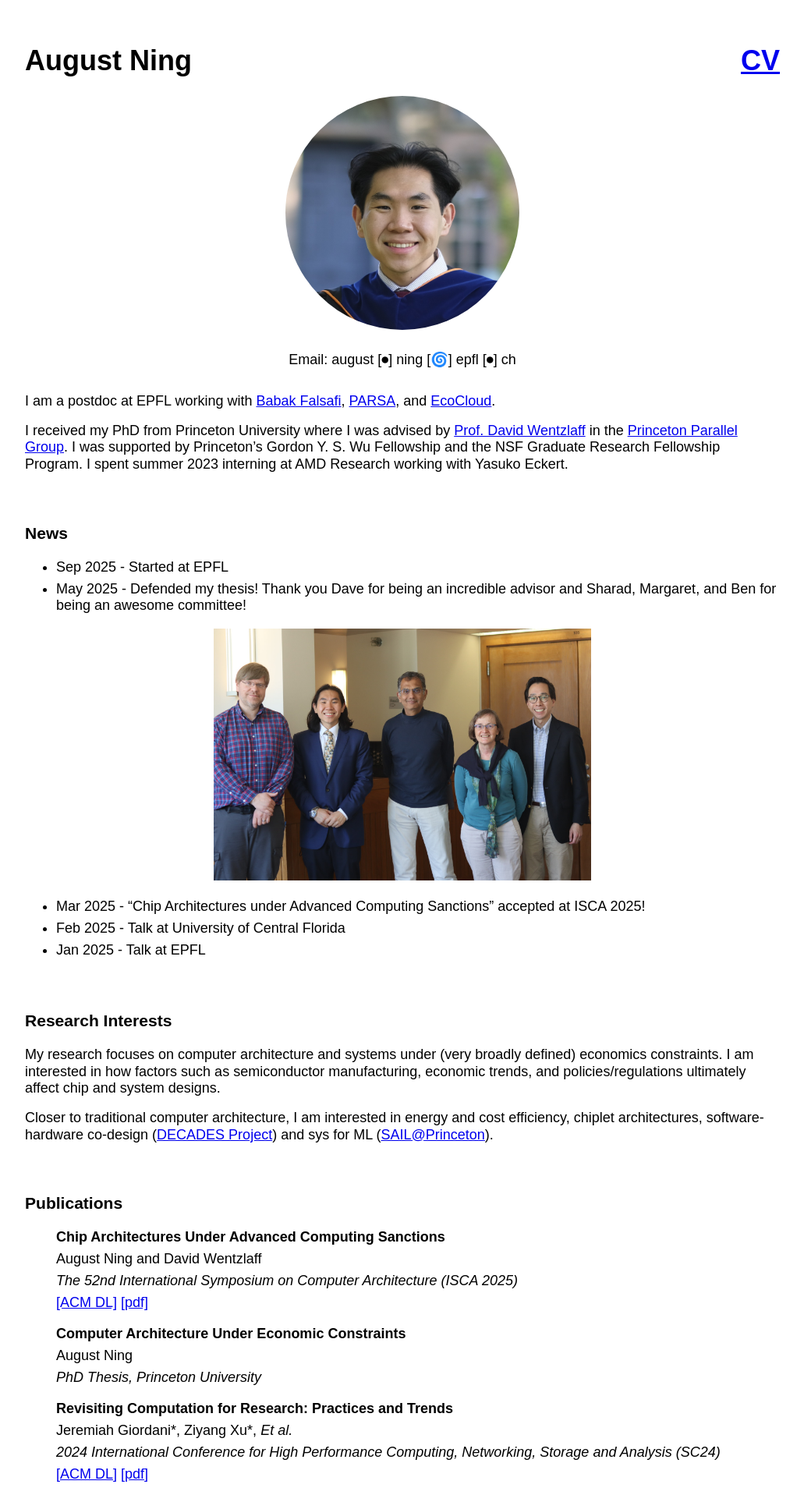
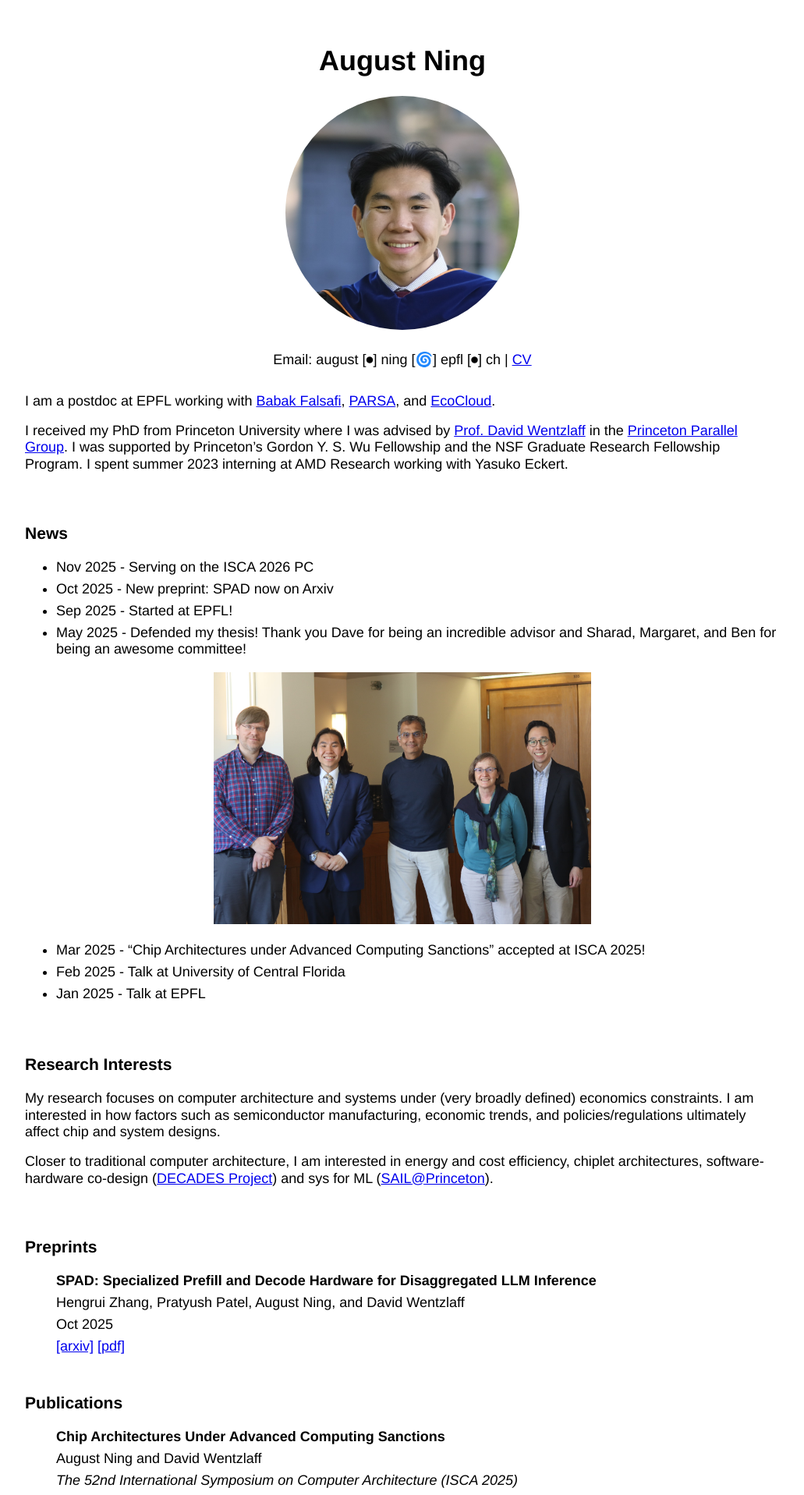
Before and after one commit to AugustNing/augustning.github.io, a Jekyll site: the page built from index.md, in a window 1280 px wide. Shown: the top 1917 px of the page at 78% size, without its empty margins (124-1155 px from the left). Built offline with Jekyll 4.4.1, drawn with Linux system fonts in a browser that asks for light colours; some of the changed text lies outside the part shown.

Commit message:
reformatted home page, added SPAD

```diff
--- a/_layouts/home.html
+++ b/_layouts/home.html
@@ -2,10 +2,17 @@
 layout: default
 ---
 
-<header>
+<!-- <header>
   <h1><div class="hfill">
   <div>{{ site.title }}</div>
   <div><a href="{{ site.cv_filepath }}">CV</a></div></div></h1>
+  {%-if site.theme_config.show_description-%}
+    <p>{{ site.description }}</p>
+  {%-endif-%}
+</header> -->
+
+<header>
+  <h1 align="center"><div>{{ site.title }}</div></h1>
   {%-if site.theme_config.show_description-%}
     <p>{{ site.description }}</p>
   {%-endif-%}
--- a/_sass/no-style-please.scss
+++ b/_sass/no-style-please.scss
@@ -25,7 +25,7 @@
 
 body {
   color: black;
-  font-family: sans-serif;
+  font-family: Helvetica, sans-serif;
   font-size: 18px;
   line-height: 1.2;
   margin: 0;
--- a/index.md
+++ b/index.md
@@ -25,7 +25,9 @@
 
 ### **News**
 
-* Sep 2025 - Started at EPFL
+* Nov 2025 - Serving on the ISCA 2026 PC
+* Oct 2025 - New preprint: SPAD now on Arxiv
+* Sep 2025 - Started at EPFL!
 * May 2025 - Defended my thesis! Thank you Dave for being an incredible advisor and Sharad, Margaret, and Ben for being an awesome committee!
 
 <div style="text-align: center;">
@@ -45,14 +47,14 @@
 
 ***
 <!-- authors, "title in quotes,", *conference in italics*, city, state, country, month year -->
-<!-- ### **Preprints**
+### **Preprints**
 
 <ul class='no_marker'>
-	<li><b>A Hardware Evaluation Framework for Large Language Model Inference</b></li>
-	<li>Hengrui Zhang, August Ning, Rohan Prabhakar, and David Wentzlaff</li>
-	<li>Dec 2023</li>
-	<li><a href="https://arxiv.org/abs/2312.03134">[arxiv]</a> <a href="assets/papers/llm-hardware-eval-arxiv-2023.pdf">[pdf]</a></li>
-</ul> -->
+	<li><b>SPAD: Specialized Prefill and Decode Hardware for Disaggregated LLM Inference</b></li>
+	<li>Hengrui Zhang, Pratyush Patel, August Ning, and David Wentzlaff</li>
+	<li>Oct 2025</li>
+	<li><a href="https://arxiv.org/abs/2510.08544">[arxiv]</a> <a href="assets/papers/spad-arxiv-2025.pdf">[pdf]</a></li>
+</ul>
 
 <!-- authors, "title in quotes,", *conference in italics*, city, state, country, month year -->
 ### **Publications**
@@ -61,13 +63,12 @@
 	<li><b>Chip Architectures Under Advanced Computing Sanctions</b></li>
 	<li>August Ning and David Wentzlaff</li>
 	<li><i>The 52nd International Symposium on Computer Architecture (ISCA 2025)</i></li>
-	<li><a href="https://dl.acm.org/doi/10.1145/3695053.3731012">[ACM DL]</a> <a href="assets/papers/sanctions-isca-2025.pdf">[pdf]</a></li>
+	<li><a href="https://dl.acm.org/doi/10.1145/3695053.3731012">[ACM DL Open Access]</a> <a href="assets/papers/sanctions-isca-2025.pdf">[pdf]</a></li>
 </ul>
 
 <ul class='no_marker'>
 	<li><b>Computer Architecture Under Economic Constraints</b></li>
-	<li>August Ning</li>
-	<li><i>PhD Thesis, Princeton University</i></li>
+	<li><i>PhD Thesis, Princeton University; May 2025</i></li>
 </ul>
 
 
@@ -112,7 +113,7 @@
 	<li>Fei Gao, <i>Et al.</i></li>
 	<li><i>2023 IEEE Custom Integrated Circuits Conference (CICC 2023)</i></li>
 	<li><b>Best Student Paper Award Nominee!</b></li>
-	<li><b>New! Nov 2024</b> <a href="https://github.com/PrincetonUniversity/stripes">[Stripes Open Source]</a> <a href="https://ieeexplore.ieee.org/document/10121257">[IEEE Xplore]</a> <a href="assets/papers/decades-cicc-2023.pdf">[pdf]</a></li>
+	<li><a href="https://ieeexplore.ieee.org/document/10121257">[IEEE Xplore]</a> <a href="assets/papers/decades-cicc-2023.pdf">[pdf]</a> <b>New! Nov 2024</b> <a href="https://github.com/PrincetonUniversity/stripes">[Stripes Open Source]</a></li>
 </ul>
 
 <ul class='no_marker'>
```
Also changed, not shown: other parts of index.md (+1 -1 lines), 2 other files.
